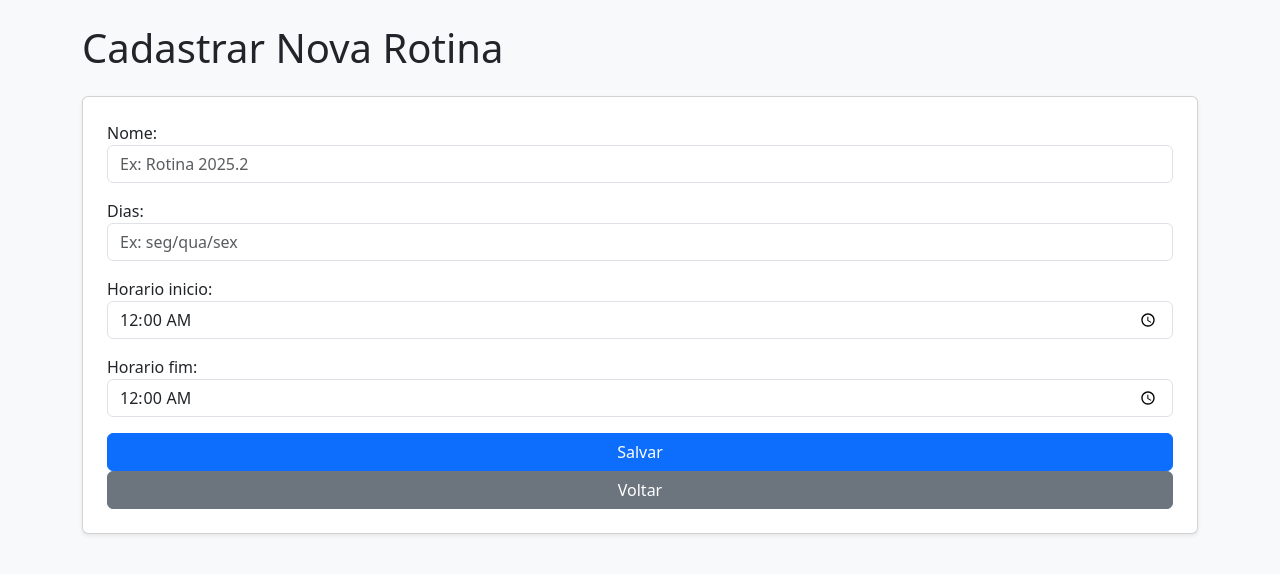
After one commit to MatheusChavesBecker874/WebButler, a Django app: page /nova/ in a window 1280 px wide. The commit adds this page. Shown: the top 574 px of the page. Run offline with Django 5.2, Linux system fonts and the light colour scheme; parts of the project's set-up code (start-up, migrations or seed data) failed here and were passed over.

Commit message:
adicionar tela de Rotinas

```diff
--- a/WebButler/fdsprojeto/urls.py
+++ b/WebButler/fdsprojeto/urls.py
@@ -1,7 +1,9 @@
 from django.contrib import admin
 from django.urls import path, include
+from projeto import views
 
 urlpatterns = [
     path('admin/', admin.site.urls),
+    path('', views.inicio, name='inicio'),
     path('', include("projeto.urls")),
 ]
--- /dev/null
+++ b/WebButler/projeto/forms.py
@@ -0,0 +1,35 @@
+from django import forms
+from .models import Rotina, Aula
+
+class RotinaForm(forms.ModelForm):
+    class Meta:
+        model = Rotina
+        fields = ["nome", "dias", "horario_inicio", "horario_fim"]
+        widgets = {
+            "nome": forms.TextInput(attrs={
+                "placeholder": "Ex: Rotina 2025.2",
+                "class": "form-control"
+            }),
+            "dias": forms.TextInput(attrs={
+                "placeholder": "Ex: seg/qua/sex",
+                "class": "form-control"
+            }),
+            "horario_inicio": forms.TimeInput(attrs={
+                "type": "time",
+                "class": "form-control"
+            }),
+            "horario_fim": forms.TimeInput(attrs={
+                "type": "time",
+                "class": "form-control"
+            }),
+        }
+
+class AulaForm(forms.ModelForm):
+    class Meta:
+        model = Aula
+        fields = ["disciplina", "dia", "inicio", "fim"]
+
+    def clean(self):
+        cleaned_data = super().clean()
+        # A lógica de conflito já está no `clean()` do model Aula
+        return cleaned_data
--- a/WebButler/projeto/models.py
+++ b/WebButler/projeto/models.py
@@ -1,4 +1,10 @@
 from django.db import models
+from django import forms
+from django.core.exceptions import ValidationError
+from datetime import time
+from django.utils import timezone
+
+# Turmas ----------------
 
 class Turma(models.Model):
     nome = models.CharField(max_length=100)
@@ -48,3 +54,42 @@ class Atividade2(models.Model):
 
     def __str__(self):
         return self.titulo
+
+# Rotinas ------------
+
+class Rotina(models.Model):
+    nome = models.CharField(max_length=100)
+    dias = models.CharField(max_length=100, default='')
+    horario_inicio = models.TimeField(default="00:00")
+    horario_fim = models.TimeField(default="00:00")
+    criada_em = models.DateTimeField(auto_now_add=True)
+
+    def __str__(self):
+        return self.nome
+
+class Aula(models.Model):
+    rotina = models.ForeignKey(Rotina, on_delete=models.CASCADE, related_name="aulas")
+    disciplina = models.CharField(max_length=200)
+    dia = models.CharField(max_length=10, choices=[
+        ("seg", "Segunda"), ("ter", "Terça"), ("qua", "Quarta"),
+        ("qui", "Quinta"), ("sex", "Sexta"), ("sab", "Sábado"), ("dom", "Domingo")
+    ])
+    inicio = models.TimeField()
+    fim = models.TimeField()
+
+    def clean(self):
+        if self.inicio >= self.fim:
+            raise ValidationError("Hora de início deve ser antes da hora de fim")
+
+        conflitos = self.__class__.objects.filter(
+            rotina=self.rotina, dia=self.dia
+            ).exclude(id=self.id)
+
+        for aula in conflitos:
+            if self.inicio < aula.fim and self.fim > aula.inicio:
+                raise ValidationError(
+                    f"Conflito entre {self.disciplina} e {aula.disciplina} no dia {self.dia}"
+                    )
+
+    def __str__(self):
+        return f"{self.disciplina} - {self.dia} ({self.inicio} às {self.fim})"
--- /dev/null
+++ b/WebButler/projeto/templates/nova_rotina.html
@@ -0,0 +1,21 @@
+{% load static %}
+<!DOCTYPE html>
+<html lang="pt-br">
+<head>
+  <meta charset="UTF-8">
+  <title>Nova Rotina</title>
+  <link rel="stylesheet" href="https://cdn.jsdelivr.net/npm/bootstrap@5.3.3/dist/css/bootstrap.min.css">
+</head>
+<body class="bg-light p-4">
+  <div class="container">
+    <h1 class="mb-4">Cadastrar Nova Rotina</h1>
+
+    <form method="post" class="card p-4 shadow-sm">
+      {% csrf_token %}
+      {{ form.as_p }}
+      <button type="submit" class="btn btn-primary">Salvar</button>
+      <a href="{% url 'listar_rotinas' %}" class="btn btn-secondary">Voltar</a>
+    </form>
+  </div>
+</body>
+</html>
--- a/WebButler/projeto/urls.py
+++ b/WebButler/projeto/urls.py
@@ -1,6 +1,7 @@
 from django.contrib import admin
-from django.urls import path
+from django.urls import path, include
 from . import views
+
 
 urlpatterns = [
     path("admin/", admin.site.urls),
@@ -20,4 +21,6 @@ urlpatterns = [
     path("atividades/<int:atividade_id>/editar-horarios/", views.editar_horarios, name="editar_horarios"),
     path("atividades/<int:atividade_id>/ativar/", views.ativar_rotina, name="ativar_rotina"),
     path("atividades/<int:atividade_id>/excluir/", views.excluir_rotina, name="excluir_rotina"),
+    path("listar/", views.listar_rotinas, name="listar_rotinas"),
+    path("nova/", views.criar_rotina, name="criar_rotina"),
 ]
--- a/WebButler/projeto/views.py
+++ b/WebButler/projeto/views.py
@@ -1,9 +1,10 @@
 from django.shortcuts import render, redirect, get_object_or_404
-from .models import Turma2, Aluno2, Atividade2
+from .models import Turma2, Aluno2, Atividade2, Rotina, Aula
 from django.http import HttpResponse
 from django.contrib.auth.decorators import login_required
 from django.contrib import messages
 from django.contrib.auth import authenticate, login, logout
+from .forms import RotinaForm, AulaForm
 
 # ---------- Página inicial ----------
 def inicio(request):
@@ -147,6 +148,8 @@ def excluir_rotina(request, atividade_id):
     atividade.delete()
     return redirect("lista_atividades")
 
+# -------- Login --------
+
 def login_view(request):
     if request.method == 'POST':
         username = request.POST.get('username')
@@ -165,3 +168,22 @@ def login_view(request):
 def logout_view(request):
     logout(request)
     return redirect('login')
+
+# ------- Rotinas ---------
+
+def criar_rotina(request):
+    if request.method == "POST":
+        form = RotinaForm(request.POST)
+        if form.is_valid():
+            form.save()
+            messages.success(request, "Rotina criada com sucesso!")
+            return redirect("listar_rotinas")
+        else:
+            messages.error(request, "Erro ao criar rotina")
+    else:
+        form = RotinaForm()
+    return render(request, "nova_rotina.html", {"form": form})
+
+def listar_rotinas(request):
+    rotinas = Rotina.objects.all()
+    return render(request, "listar_rotinas.html", {"rotinas": rotinas})
```
Also changed, not shown: WebButler/fdsprojeto/settings.py (+10 -11 lines), WebButler/projeto/templates/inicio.html (+8 -0 lines), WebButler/projeto/templates/listar_rotinas.html (added, +36 -0 lines), WebButler/projeto/tests.py (+30 -0 lines), WebButler/db.sqlite3 (deleted), WebButler/projeto/migrations/0001_initial.py, WebButler/projeto/migrations/0002_rotina_dias_rotina_horario_fim_rotina_horario_inicio_and_more.py (added), 1 other file.
